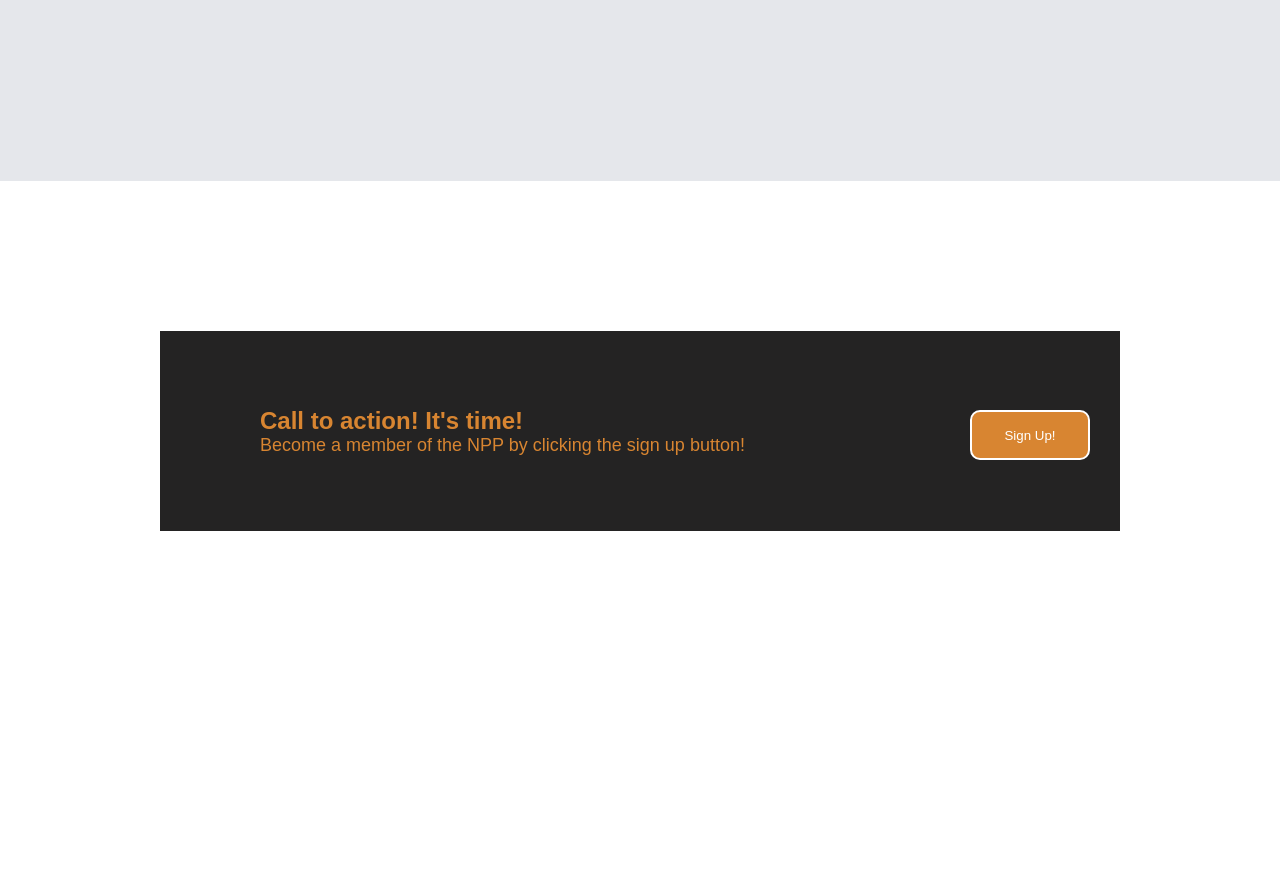
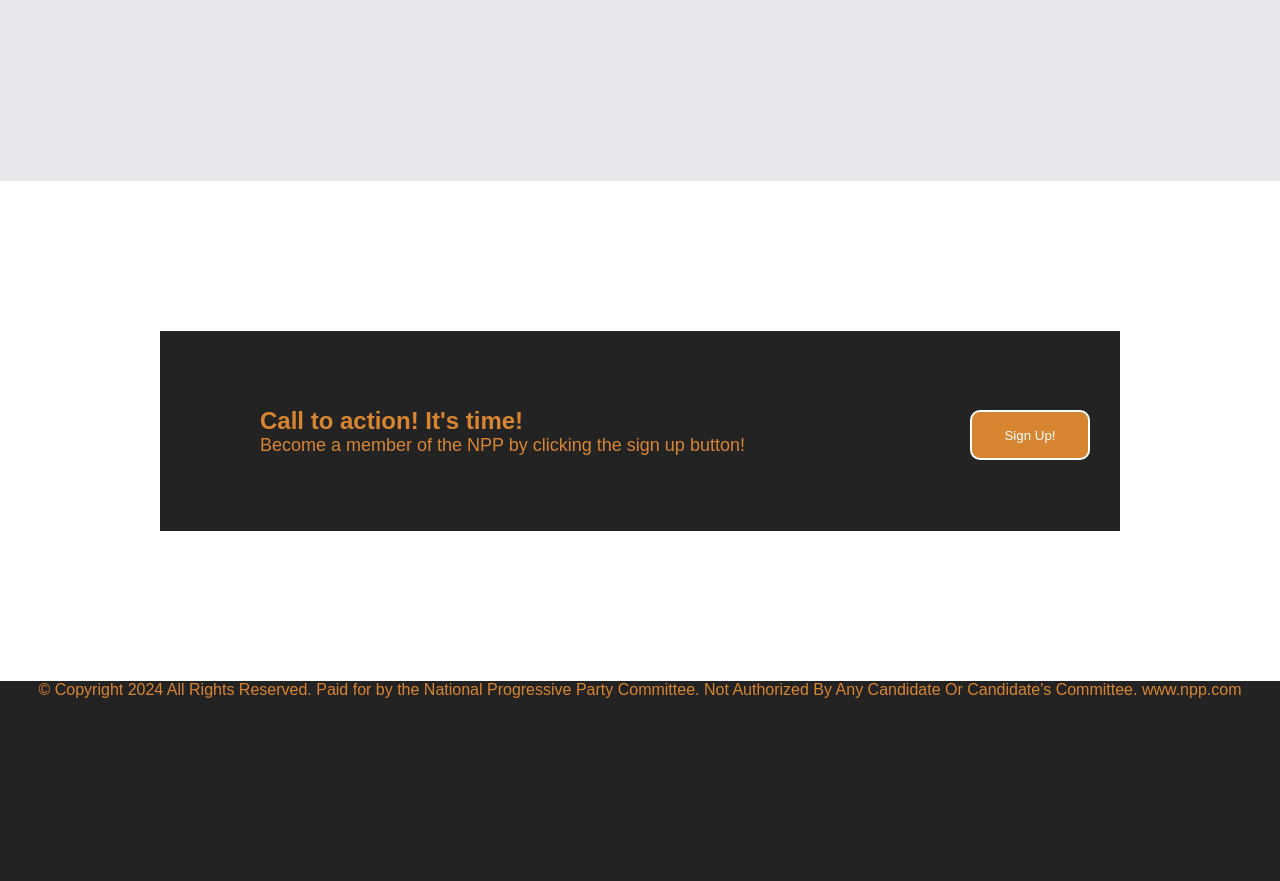
Before and after one commit to ruy223/LandingPage, a plain HTML site: page index.html in a window 1280 px wide. Shown: the part 1427-2308 px from the top of the page. Before the commit the page ends 2108 px from the top, so only its background shows below. Drawn offline with Linux system fonts and the light colour scheme.

Commit message:
Finished footer

```diff
--- a/index.html
+++ b/index.html
@@ -93,5 +93,8 @@
             </div>
         </div>
     </div>
+    <div class="footer">
+        © Copyright 2024 All Rights Reserved. Paid for by the National Progressive Party Committee. Not Authorized By Any Candidate Or Candidate's Committee. www.npp.com
+    </div>
 </body>
 </html>
--- a/styles.css
+++ b/styles.css
@@ -217,3 +217,13 @@ h4{
     margin-top: 8px;
     margin-right: 30px;
 }
+
+/* Footer */
+
+.footer{
+    display: flex;
+    justify-content: center;
+    background-color:rgb(36, 35, 35);
+    color: #d88531;
+    height: 200px;
+}
```
